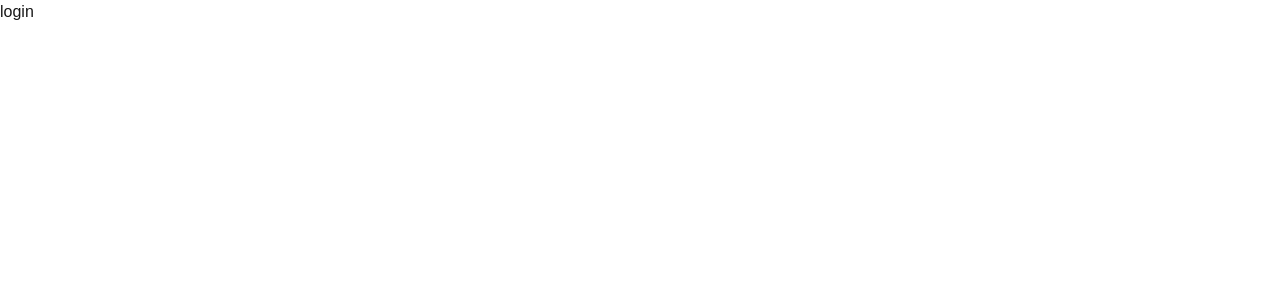
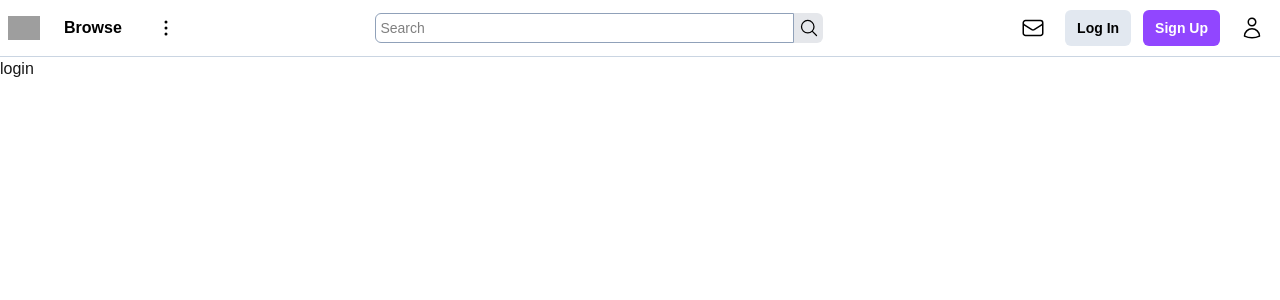
Before and after one commit to Uttam1119/live-stream, a Next.js app: page /login in a window 1280 px wide. Shown: the top 300 px of the page. Built offline with nearby package versions, Linux system fonts and the light colour scheme; no server answers; grey boxes are pictures that could not be loaded.

Commit message:
some more of nav bar

```diff
--- a/app/layout.tsx
+++ b/app/layout.tsx
@@ -1,7 +1,8 @@
 import type { Metadata } from "next";
 import { Geist, Geist_Mono } from "next/font/google";
 import "./globals.css";
-import navigationBar from "@/components/navigationBar/navigationBar";
+import NavigationBar from "@/components/navigationBar/navigationBar";
+import { ClerkProvider } from "@clerk/nextjs";
 
 const geistSans = Geist({
   variable: "--font-geist-sans",
@@ -25,12 +26,15 @@ export default function RootLayout({
 }>) {
   return (
     <html lang="en">
+      <ClerkProvider>
+
       <body
         className={`${geistSans.variable} ${geistMono.variable} antialiased`}
-      >
-        <navigationBar/>
+        >
+        <NavigationBar/>
         {children}
       </body>
+        </ClerkProvider>
     </html>
   );
 }
--- a/components/navigationBar/NavigationBar.tsx
+++ b/components/navigationBar/NavigationBar.tsx
@@ -1,19 +1,19 @@
 import Image from 'next/image';
 import Link from 'next/link';
 
-import twitchPurple from '@/app/twitch-purple.svg';
+import liveStream from '@/app/liveStream.jpg';
 import { EllipsisVertical } from '../icons';
 import SearchBar from './searchBar';
 import TrailingItems from './trailingItems';
 import { Button } from '../button/button';
 
-export default function navigationBar() {
+export default function NavigationBar() {
   return (
     <header>
       <nav className='w-full flex text-black items-center justify-between bg-white p-2 border-b border-slate-300'>
         <div className='flex items-center gap-6'>
           <Link href={'/'}>
-            <Image src={twitchPurple} alt='logo' width={32} height={32} />
+            <Image src={liveStream} alt='logo' width={32} height={32} />
           </Link>
           <Link href={'/browse'} className='text-black font-bold'>
             Browse
```
Also changed, not shown: 1 other file (tests, documents, lock files or other folders).
